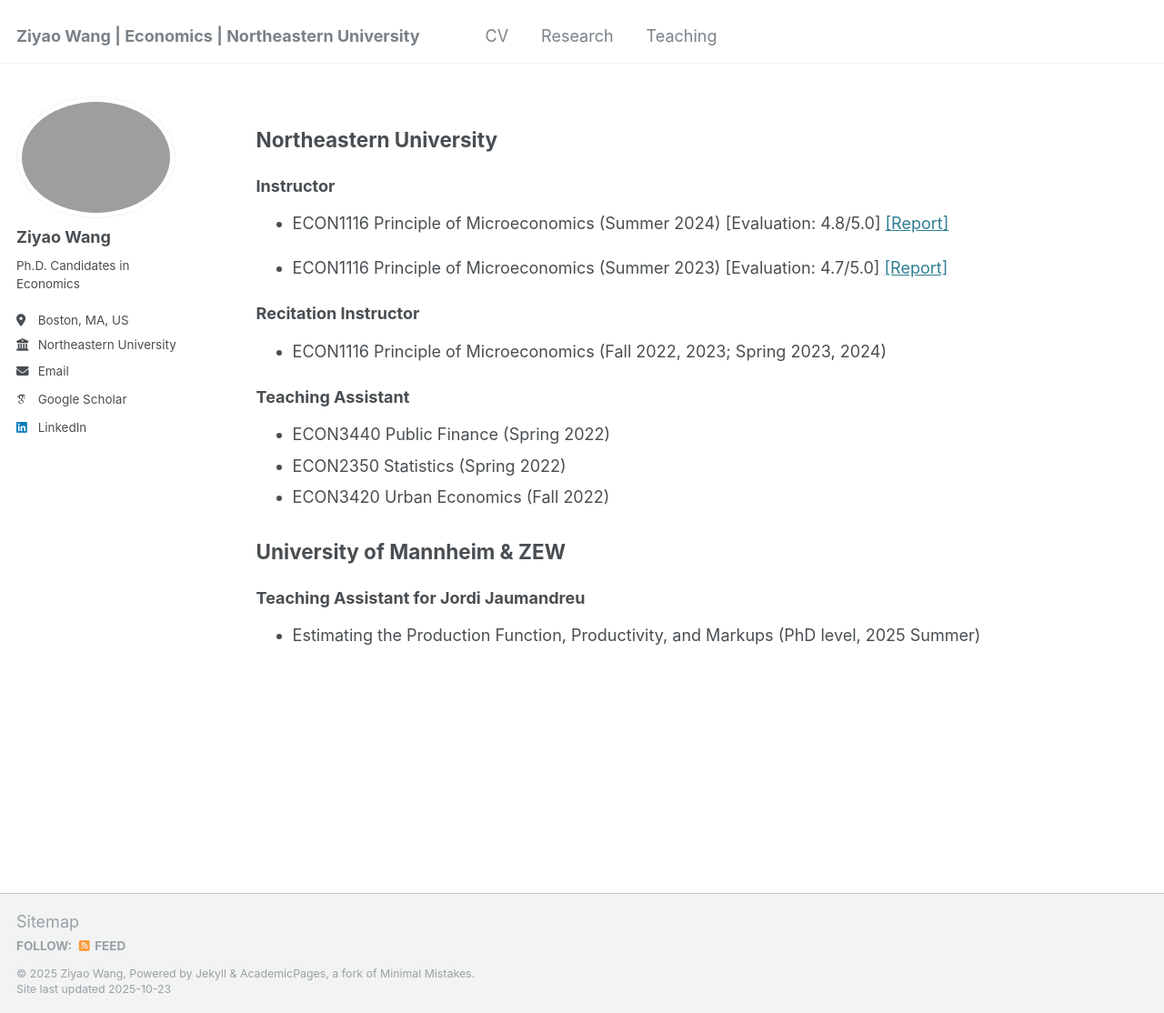
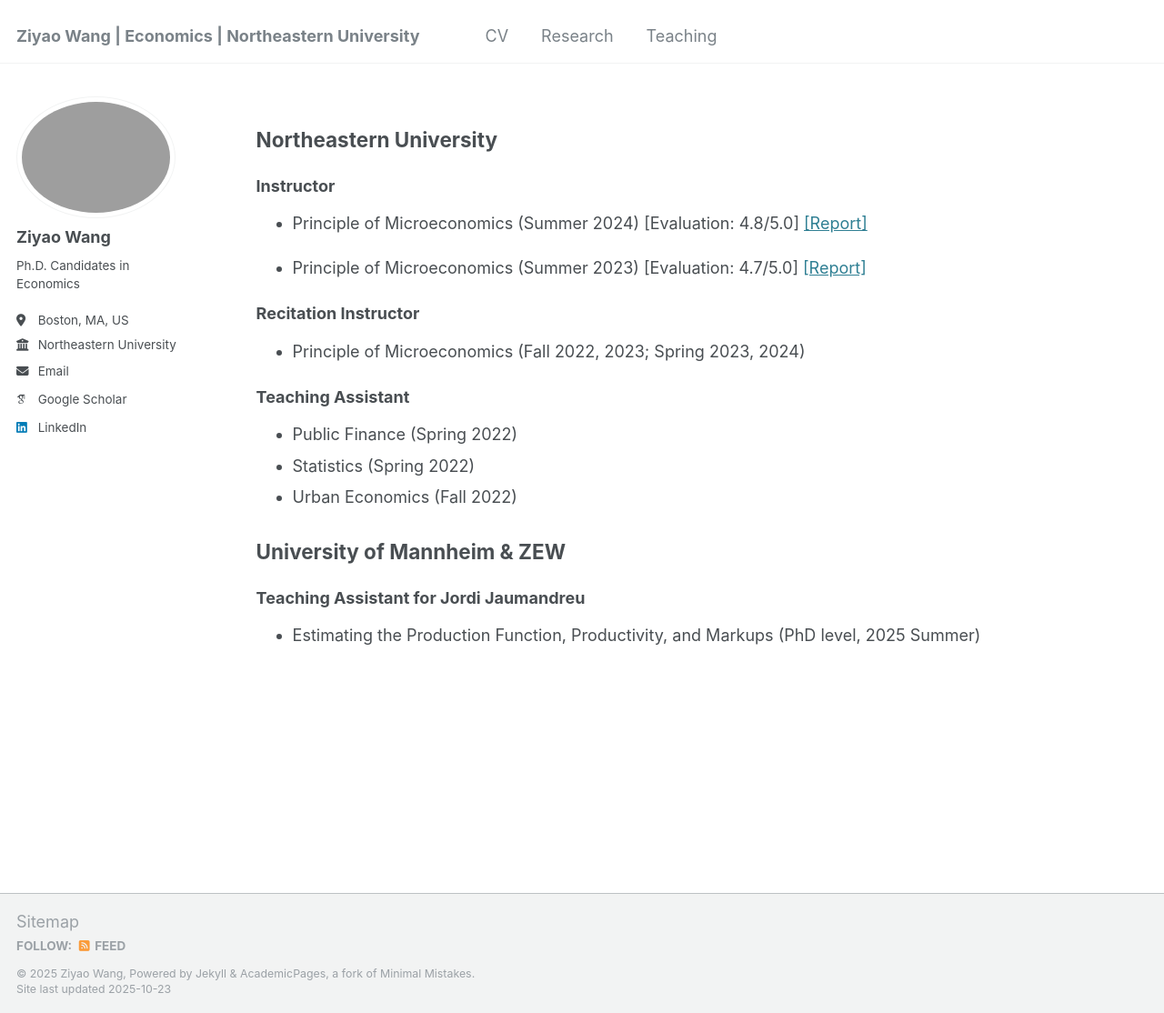
Before and after one commit to ziyaowangecon/ziyaowangecon.github.io, a Jekyll site: the page built from _pages/teaching.md, in a window 1280 px wide and 1114 px high. Shown: the whole window at 91% size. Built offline with Jekyll 4.4.1, drawn with Linux system fonts in a browser that asks for light colours; some web fonts are replaced.

Commit message:
Update teaching.md

```diff
--- a/_pages/teaching.md
+++ b/_pages/teaching.md
@@ -64,17 +64,17 @@
 ## Northeastern University
 
 ### Instructor
-- ECON1116 Principle of Microeconomics (Summer 2024) [Evaluation: 4.8/5.0] [\[Report\]](https://www.dropbox.com/scl/fi/ruqv0y5tvuwjwsg87j27r/Ziyao-Wang-Summer-2024-ECON-1116.pdf?rlkey=m0czxaz0vkfmyyr4qtd2cb0e1&st=eqmnlr9w&dl=0){:target="_blank" rel="noopener"}
+- Principle of Microeconomics (Summer 2024) [Evaluation: 4.8/5.0] [\[Report\]](https://www.dropbox.com/scl/fi/ruqv0y5tvuwjwsg87j27r/Ziyao-Wang-Summer-2024-ECON-1116.pdf?rlkey=m0czxaz0vkfmyyr4qtd2cb0e1&st=eqmnlr9w&dl=0){:target="_blank" rel="noopener"}
 
-- ECON1116 Principle of Microeconomics (Summer 2023) [Evaluation: 4.7/5.0] [\[Report\]](https://www.dropbox.com/scl/fi/o1i14n0hk775ggcid7uqy/Ziyao-Wang-Summer-2023-ECON-1116.pdf?rlkey=tu6dt5fz9qzkzy542c45sai2j&st=s6b3560t&dl=0){:target="_blank" rel="noopener"}
+- Principle of Microeconomics (Summer 2023) [Evaluation: 4.7/5.0] [\[Report\]](https://www.dropbox.com/scl/fi/o1i14n0hk775ggcid7uqy/Ziyao-Wang-Summer-2023-ECON-1116.pdf?rlkey=tu6dt5fz9qzkzy542c45sai2j&st=s6b3560t&dl=0){:target="_blank" rel="noopener"}
 
 ### Recitation Instructor
-   - ECON1116 Principle of Microeconomics (Fall 2022, 2023; Spring 2023, 2024)
+   -  Principle of Microeconomics (Fall 2022, 2023; Spring 2023, 2024)
 
 ### Teaching Assistant
-   - ECON3440 Public Finance (Spring 2022)
-   - ECON2350 Statistics (Spring 2022)
-   - ECON3420 Urban Economics (Fall 2022)
+   -  Public Finance (Spring 2022)
+   -  Statistics (Spring 2022)
+   -  Urban Economics (Fall 2022)
 
 ## University of Mannheim & ZEW
 
```
